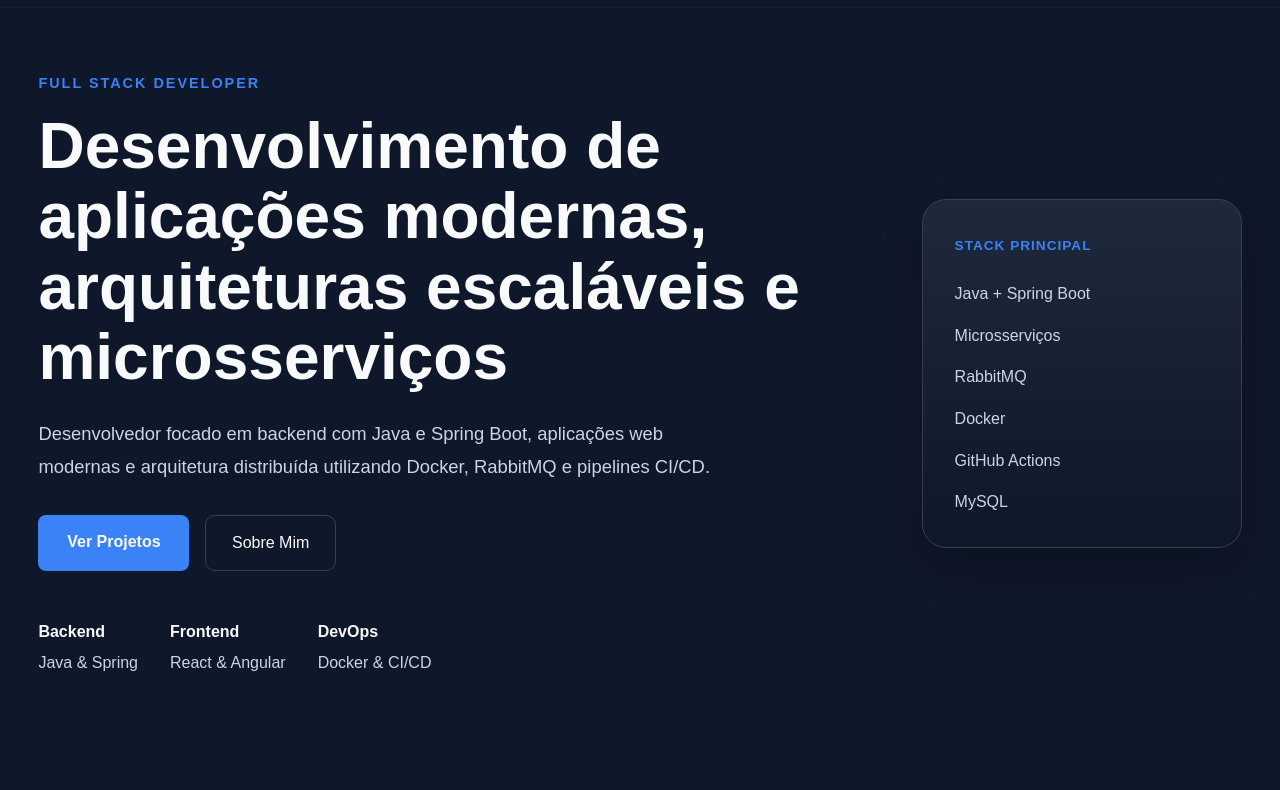
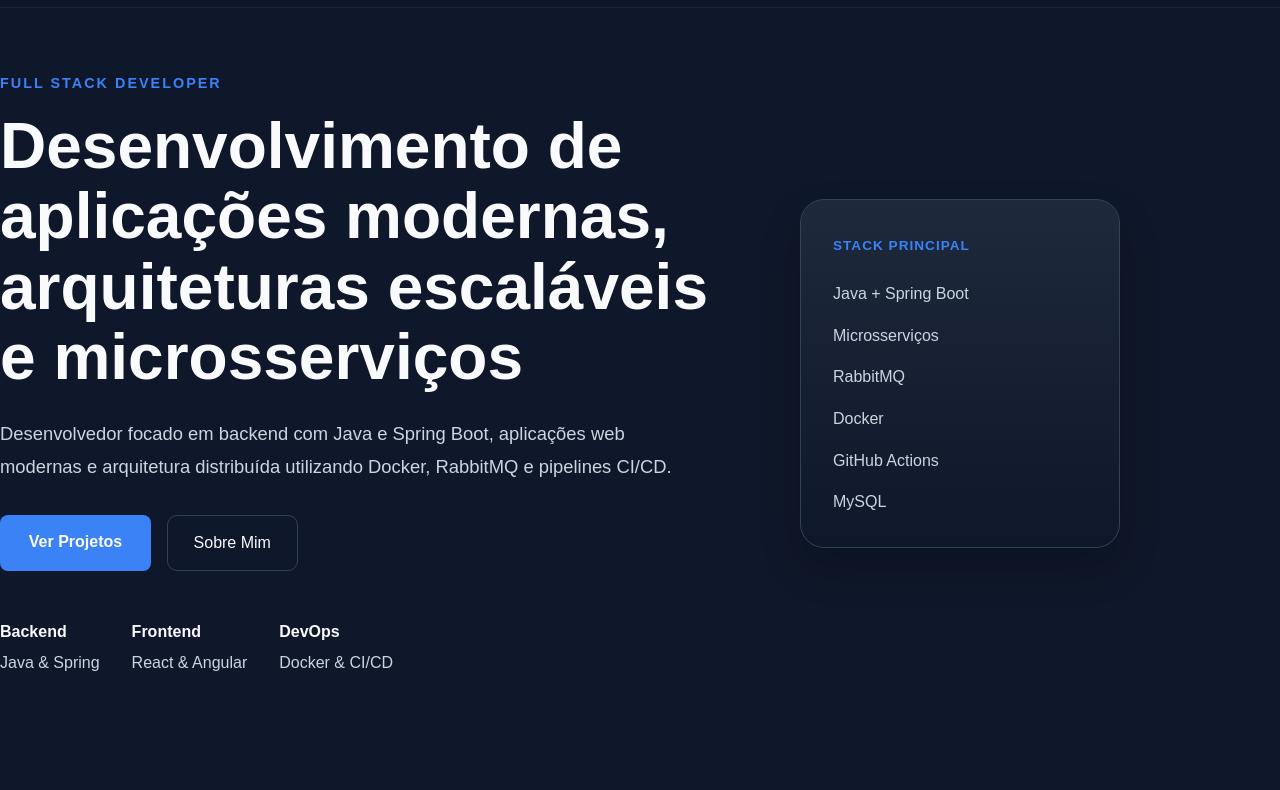
Before and after one commit to Thiago-Peczek/ds881-curriculo-GRR20243533, a website: page index.html in a window 1280 px wide. Shown: the part 77-867 px from the top of the page. Drawn offline with nearby package versions, Linux system fonts and the light colour scheme.

Commit message:
Fix | removido .container repetido no css

```diff
--- a/assets/css/style.css
+++ b/assets/css/style.css
@@ -89,11 +89,6 @@ img {
   border-bottom: 1px solid rgb(255 255 255 / 5%);
   backdrop-filter: blur(12px);
   z-index: 1000;
-}
-
-.container {
-  width: min(94%, 1400px);
-  margin: 0 auto;
 }
 
 .header-content {
```
